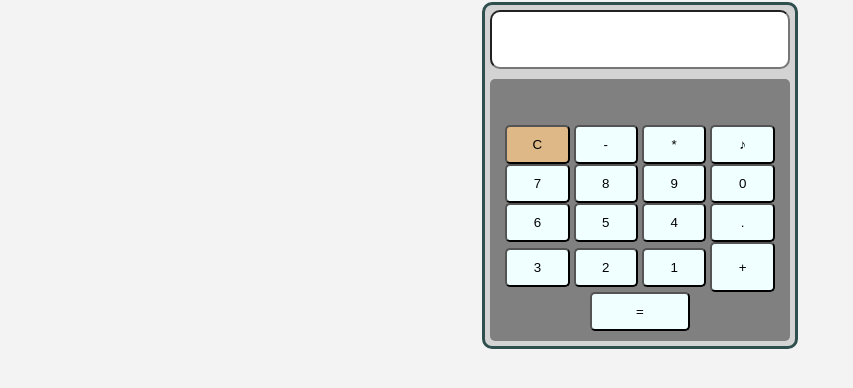
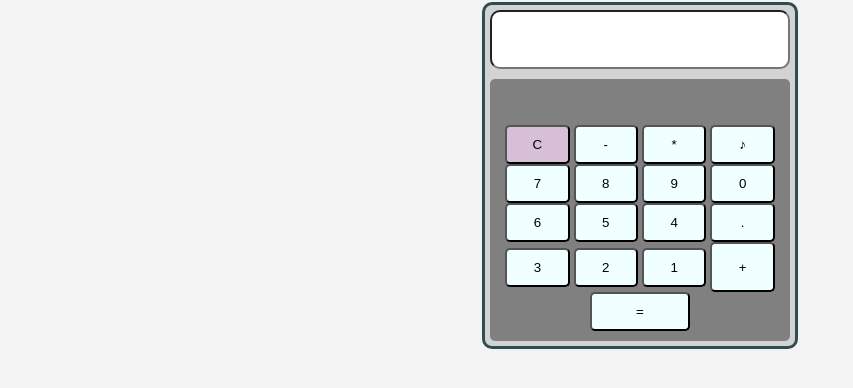
Before and after one commit to monyasau/Calculator, a plain HTML site: page index.html in a window 1280 px wide. In both pictures the pointer is over the button 537 px from the left and 342 px from the top of the page. Shown: the part 198-586 px from the top of the page, without its empty margins (0-853 px from the left). Drawn offline with Linux system fonts and the light colour scheme.

Commit message:
css:
changed the bg-color off btn's

```diff
--- a/css/style.css
+++ b/css/style.css
@@ -38,5 +38,5 @@ body {
         padding: 10px 0;
       }
       #button:hover {
-        background-color: burlywood;
+        background-color: thistle;
       }
```
